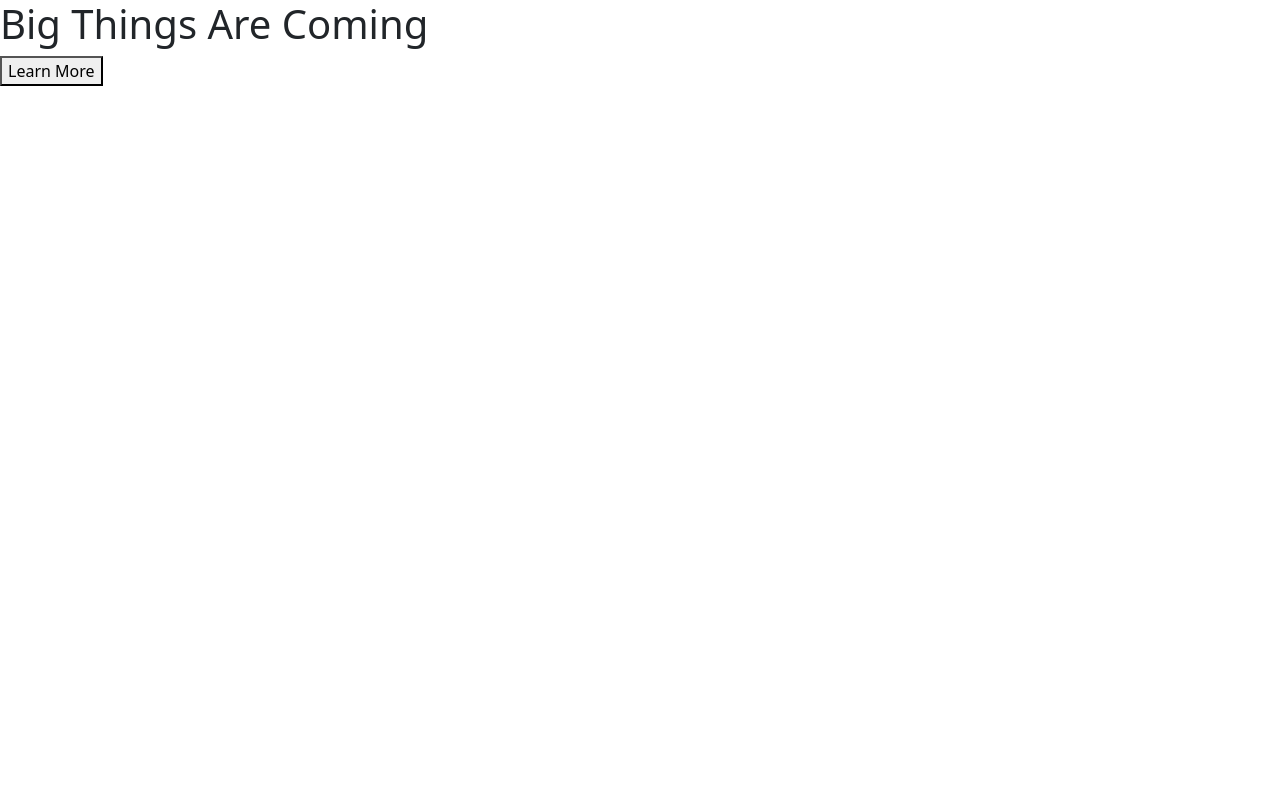
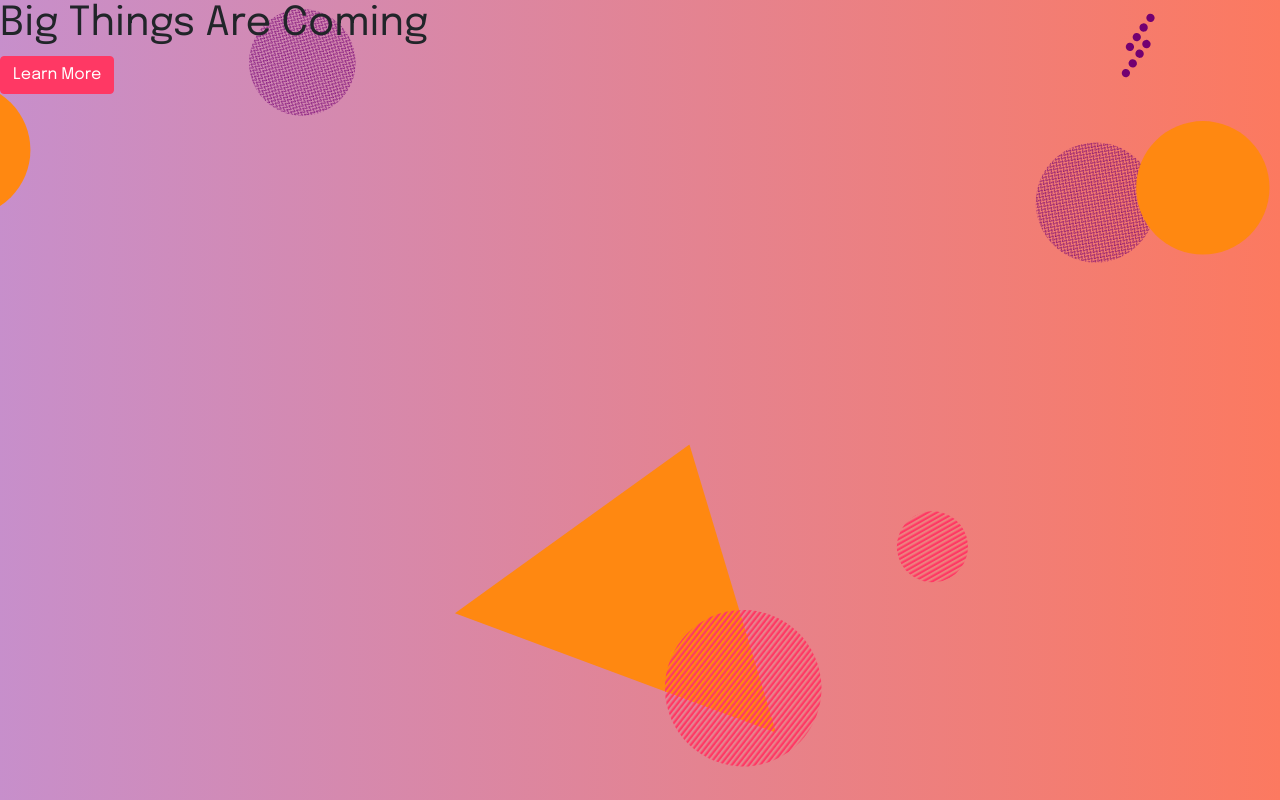
Before and after one commit to ritabradley/bootstrap-landing-page, a plain HTML site: page index.html in a window 1280 px wide. Drawn offline with nearby package versions, Linux system fonts and the light colour scheme.

Commit message:
add basic styles - add google font - add branded button - add background image

```diff
--- a/index.html
+++ b/index.html
@@ -13,7 +13,7 @@
 
     <body>
         <h1>Big Things Are Coming</h1>
-        <button>Learn More</button>
+        <button class="btn btn-primary">Learn More</button>
     </body>
 
 
--- a/style.css
+++ b/style.css
@@ -0,0 +1,20 @@
+@import url(https://fonts.bunny.net/css?family=epilogue:400,800);
+
+body {
+    background: url('Colored Patterns.svg') center center/cover no-repeat;
+    min-height: 100vh;
+    margin: 0;
+    font-family: 'epilogue';
+    font-weight: 400;
+}
+
+.btn-primary {
+    background-color: #ff3864;
+    border-color: #ff3864;
+    transition: all 1s;
+}
+
+.btn-primary:hover {
+    background-color: #ff785a;
+    border-color: #ff785a;
+}
```
